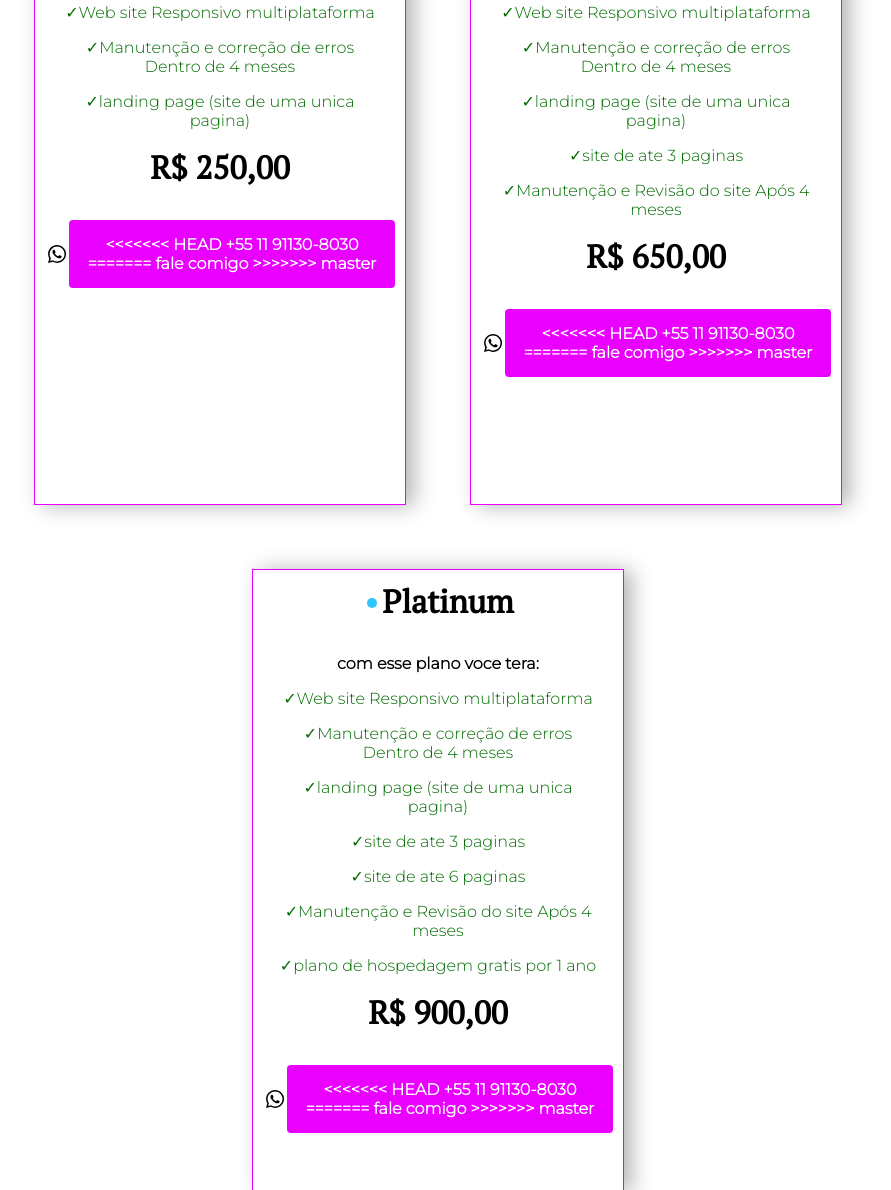
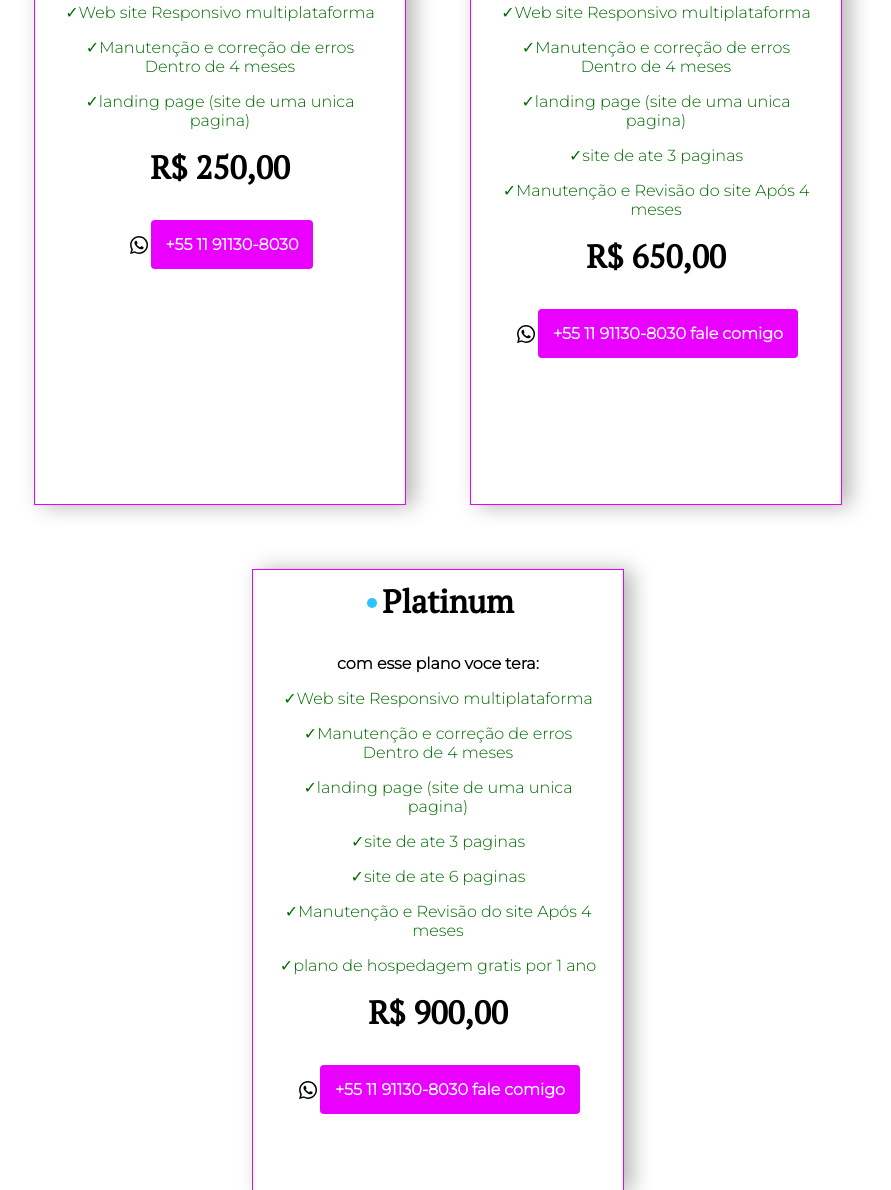
Before and after one commit to Nicolas-beginner/portifolio, a plain HTML site: page index.html in a window 1280 px wide. Shown: the part 1183-2373 px from the top of the page, without its empty margins (202-1093 px from the left). Drawn offline with Linux system fonts and the light colour scheme; no server answers; a web font is replaced by a local one.

Commit message:
Index.html

```diff
--- a/index.html
+++ b/index.html
@@ -82,12 +82,7 @@
                         <img src="assets/Whatsapp.svg" alt="">
                         <a href="https://api.WhatsApp.com/send?phone=5511911308030" target="_blank">
                             <button class="saibaMais">
-<<<<<<< HEAD
-                                +55 11 91130-8030
-=======
-                                fale comigo
->>>>>>> master
-                            </button>
+                                +55 11 91130-8030</button>
                         </a>
                     </section>
                 </section>
@@ -106,11 +101,7 @@
                         <img src="assets/Whatsapp.svg" alt="">
                         <a href="https://api.WhatsApp.com/send?phone=5511911308030" target="_blank">
                             <button class="saibaMais">
-<<<<<<< HEAD
-                                +55 11 91130-8030
-=======
-                                fale comigo
->>>>>>> master
+                                +55 11 91130-8030 fale comigo
                             </button>
                         </a>
                     </section>
@@ -132,11 +123,7 @@
                         <img src="assets/Whatsapp.svg" alt="">
                         <a href="https://api.WhatsApp.com/send?phone=5511911308030" target="_blank">
                             <button class="saibaMais">
-<<<<<<< HEAD
-                                +55 11 91130-8030
-=======
-                                fale comigo
->>>>>>> master
+                                +55 11 91130-8030 fale comigo
                             </button>
                         </a>
                     </section>
@@ -213,8 +200,6 @@
                 da <a href="https://www.origamid.com/" target="_blank" class="links">Origamid</a>
                 embora muito se aprenda de forma “informal”. aqui esta “tudo”
                 que sei e que possa fazer </p>
-<<<<<<< HEAD
-=======
             <ul class="Slide">
                 <li>
                     <a href="https://www.origamid.com/certificate/4eb0d1f6/" target="_blank" rel="noreferrer"><img
@@ -234,11 +219,10 @@
                     Voltar
                 </button>
                 <div class="MaxSlide">
->>>>>>> master
-
                     <dt>JavaScript</dt>
                     <dd class="ativo">
-                <a href="https://www.origamid.com/certificate/4eb0d1f6/" class="links" target="_blank">Clique para ver
+                        <a href="https://www.origamid.com/certificate/4eb0d1f6/" class="links" target="_blank">Clique
+                            para ver
                             Em
                             Detalhe
                         </a>
@@ -246,14 +230,16 @@
                     </dd>
                     <dt>Css Com Sass</dt>
                     <dd>
-                <a href="https://www.origamid.com/certificate/1378878e/" class="links" target="_blank">Clique para ver
+                        <a href="https://www.origamid.com/certificate/1378878e/" class="links" target="_blank">Clique
+                            para ver
                             Em
                             Detalhe</a>
                         <span class="CertificadoAtivo"></span>
                     </dd>
                     <dt>React Completo</dt>
                     <dd>
-                <a href="https://www.origamid.com/certificate/a2c099f2/" class="links" target="_blank">Clique para ver
+                        <a href="https://www.origamid.com/certificate/a2c099f2/" class="links" target="_blank">Clique
+                            para ver
                             Em
                             Detalhe</a>
                         <span class="CertificadoAtivo"></span>
```
Lines whose indentation alone changed are shown as unchanged.
